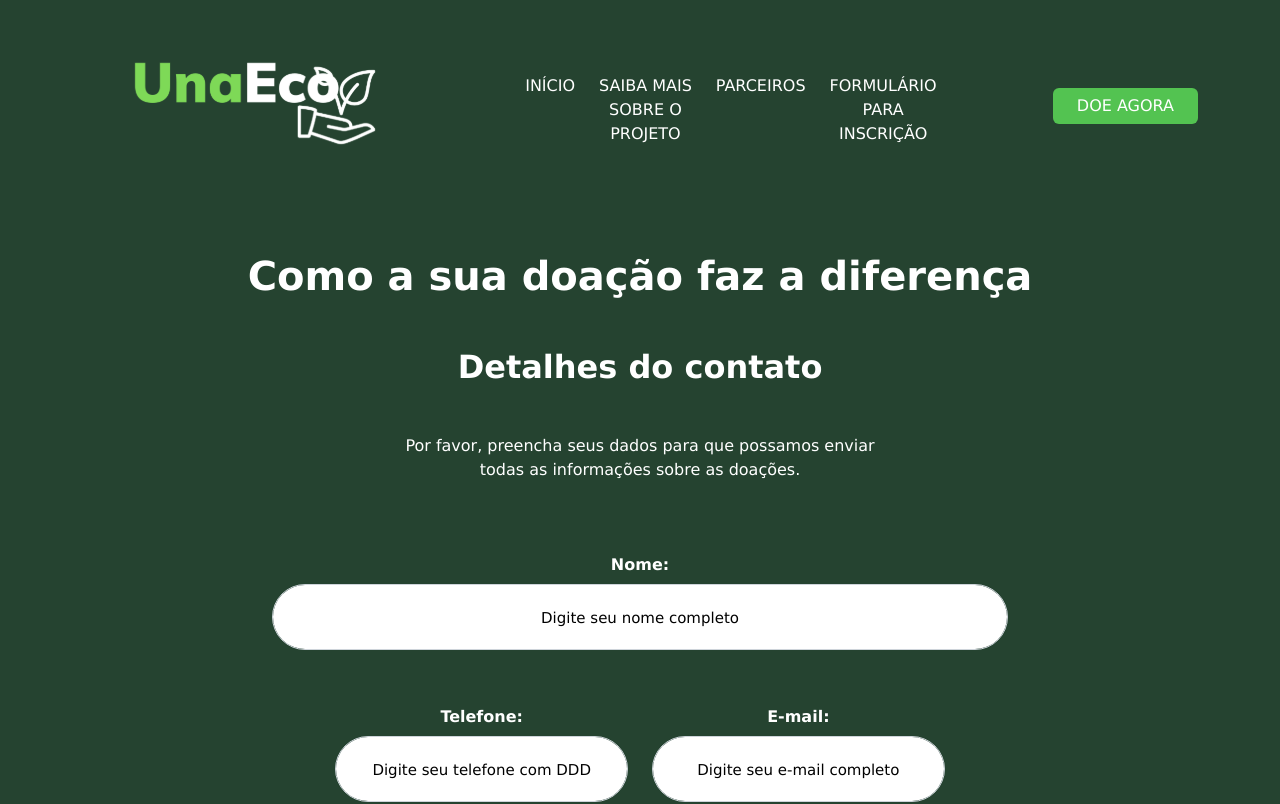
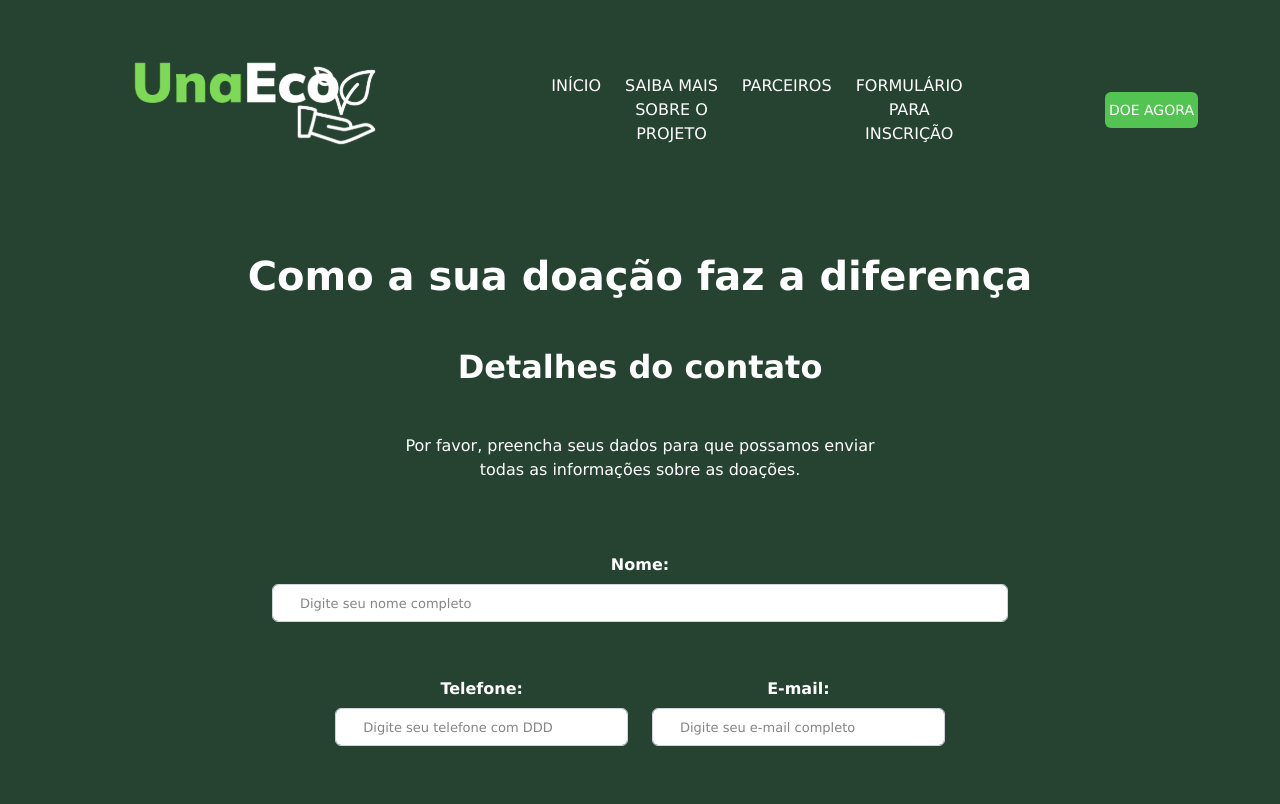
Before and after one commit to fredleonardo09/project-unaeco, a React (Create React App) app: page /Form in a window 1280 px wide. Shown: the top 804 px of the page. Built offline with nearby package versions, Linux system fonts and the light colour scheme.

Commit message:
Feitas correções no formulário

```diff
--- a/package.json
+++ b/package.json
@@ -7,6 +7,7 @@
     "@testing-library/jest-dom": "^5.16.5",
     "@testing-library/react": "^13.4.0",
     "@testing-library/user-event": "^13.5.0",
+    "bootstrap-icons": "^1.10.2",
     "react": "^18.2.0",
     "react-dom": "^18.2.0",
     "react-hook-form": "^7.39.6",
--- a/src/components/Navbar.js
+++ b/src/components/Navbar.js
@@ -1,4 +1,4 @@
-import { Link } from 'react-router-dom'
+import { NavLink } from 'react-router-dom'
 import '../global.css'
 import Logo from '../img/logo-principal.svg'
 
@@ -7,13 +7,13 @@ export default function Navbar(){
     return (
       <nav className="navbar navbar-expand-lg navbar-dark background-color-primary">
         <div className="container">
-          <Link to="/">
+          <NavLink to="/">
             <img
               src={Logo}
               alt="logo-principal"
               className="img-fluid px-5 my-5"
             />
-          </Link>
+          </NavLink>
           <button
             className="navbar-toggler me-3"
             type="button"
@@ -28,54 +28,52 @@ export default function Navbar(){
           <div className="collapse navbar-collapse" id="navbarSupportedContent">
             <ul className="navbar-nav me-auto mb-2 mb-lg-0 d-flex mx-auto mt-3">
               <li className="nav-item">
-                <Link
+                <NavLink
                   to="/"
-                  className="nav-link active text-center text-uppercase text-white me-2"
+                  className="nav-link active text-center text-uppercase text-white me-2 link-warning"
                   aria-current="page"
-
+                  activeClassName="active-link"
                 >
                   Início
-                </Link>
+                </NavLink>
               </li>
 
               <li className="nav-item">
-                <Link
+                <NavLink
                   to="/Project"
-                  className="nav-link text-center text-uppercase text-white me-2"
-
+                  className="nav-link text-center text-uppercase text-white me-2 link-warning"
+                  activeClassName="active-link"
                 >
                   Saiba mais <br />
                   sobre o <br />
                   projeto
-                </Link>
+                </NavLink>
               </li>
 
+              <li className="nav-item">
+                <NavLink
+                  to="/Collaboration"
+                  className="nav-link text-center text-uppercase text-white me-2 link-warning"
+                >
+                  Parceiros
+                </NavLink>
+              </li>
 
-                <li className="nav-item">
-
-                  <Link to="/Collaboration"
-                    className="nav-link text-center text-uppercase text-white me-2"
-
-                  >
-                    Parceiros
-                  </Link>
-                </li>
-
-
-                <li className="nav-item">
-                  <Link to="/Form"
-                    className="nav-link text-center text-uppercase text-white me-4"
-
-                  >
-                    Formulário<br />
-                    para<br />
-                    inscrição
-                  </Link>
-                </li>
-
+              <li className="nav-item">
+                <NavLink
+                  to="/Form"
+                  className="nav-link text-center text-uppercase text-white me-4 link-warning"
+                >
+                  Formulário
+                  <br />
+                  para
+                  <br />
+                  inscrição
+                </NavLink>
+              </li>
             </ul>
             <div className="nav-item d-flex justify-content-center ">
-              <button className="btn btn-success text-center text-uppercase mt-md-2 px-4">
+              <button className="btn btn-success text-center text-uppercase mt-md-3 px-1">
                 doe agora
               </button>
             </div>
--- a/src/global.css
+++ b/src/global.css
@@ -39,6 +39,8 @@
 .btn-success{
   background-color: var(--btn-color-primary);
   border: none;
+  font-size: 14px;
+  line-height: 24px;
 }
 
 a {
--- a/src/pages/Form/index.js
+++ b/src/pages/Form/index.js
@@ -1,3 +1,5 @@
+
+
 import Footer from "../../components/Footer";
 import Navbar from "../../components/Navbar";
 
@@ -5,6 +7,7 @@ import { FormContainer } from "./styled";
 import { useForm } from "react-hook-form";
 import { yupResolver } from "@hookform/resolvers/yup";
 import * as yup from "yup";
+
 
 const schema = yup
   .object({
@@ -18,17 +21,24 @@ export default function Form() {
   const {
     register,
     handleSubmit,
+    reset,
     formState: { errors },
   } = useForm({
     resolver: yupResolver(schema),
   });
 
 
-  function onSubmit(userData) {
-    alert("Cadastro realizado com sucesso")
 
 
-  }
+ const onSubmit = data => {
+   console.log(JSON.stringify(data, null, 2));
+   reset();
+ };
+
+
+
+
+
 
   return (
     <FormContainer>
@@ -64,10 +74,18 @@ export default function Form() {
                   {...register("name", { required: true })}
                   type="text"
                   id="name"
-                  className="form-control border-input text-center"
+                  className={`form-control ${
+                    errors.name?.message ? "is-invalid" : ""
+                  }`}
+                  border-input
+                  text-center
                   placeholder="Digite seu nome completo"
+
                 />
-                  <span className=""> {errors.name?.message}</span>
+                <span className="position-absolute text-center p-3 d-flex align-items-center">
+                  {" "}
+                  {errors.name?.message}
+                </span>
               </div>
               <div className="row justify-content-center my-5">
                 <div className="col-5">
@@ -82,10 +100,17 @@ export default function Form() {
                       {...register("telephone", { required: true })}
                       type="tel"
                       id="telefone"
-                      className="form-control border-input text-center"
+                      className={`form-control ${
+                        errors.telephone?.message ? "is-invalid" : ""
+                      }`}
+                      border-input
+                      text-center
                       placeholder="Digite seu telefone com DDD"
                     />
-                      <span className=""> {errors.telephone?.message}</span>
+                    <span className="position-absolute text-center p-3 d-flex align-items-center">
+                      {" "}
+                      {errors.telephone?.message}
+                    </span>
                   </div>
                 </div>
                 <div className="col-5">
@@ -98,17 +123,27 @@ export default function Form() {
                     </label>
                     <input
                       {...register("email", { required: true })}
-                      type="email"
+                      type="text"
                       id="email"
-                      className="form-control border-input text-center"
+                      className={`form-control ${
+                        errors.email?.message ? "is-invalid" : ""
+                      }`}
+                      border-input
+                      text-center
                       placeholder="Digite seu e-mail completo"
                     />
-                      <span className=""> {errors.email?.message}</span>
+                    <span className="position-absolute text-center p-3 d-flex align-items-center">
+                      {" "}
+                      {errors.email?.message}
+                    </span>
                   </div>
                 </div>
               </div>
               <div className="col text-center my-5">
-                <button className="btn btn-success px-4" type="submit">
+                <button
+                  type="submit"
+                  className="btn btn-success px-4 my-5"
+                >
                   Inscrever
                 </button>
               </div>
--- a/src/pages/Form/styled.js
+++ b/src/pages/Form/styled.js
@@ -10,13 +10,14 @@ export const FormContainer = styled.div`
   }
 
   input::placeholder {
-    color: #000000;
-    font-size: 15px;
+    color: #858585;
+    opacity: calc();
+    font-size: 13px;
     padding: 15px;
   }
 
   span {
     color: #dab927;
-
+    font-size: 12px;
   }
 `;
--- a/src/pages/Home/index.js
+++ b/src/pages/Home/index.js
@@ -1,4 +1,4 @@
-import { Link } from "react-router-dom";
+import { Link, NavLink } from "react-router-dom";
 
 import Navbar from "../../components/Navbar";
 import Footer from "../../components/Footer";
@@ -134,7 +134,7 @@ export default function Home() {
             <div className="col ">
               <img src={Chico} alt="Chico-Mendes" className="img-fluid" />
             </div>
-            <div className="col" style={{ zIndex: 1, marginLeft: "-20%" }}>
+            <div className="col" style={{ zIndex: 1, marginLeft: "-12%" }}>
               <p className="fw-bold fs-3 text-center ms-md-1">
                 Chico Mendes{" "}
                 <span className="fs-4 fw-light">Ambientalista</span>
@@ -152,7 +152,7 @@ export default function Home() {
             </div>
           </div>
           <div className="row row-cols-2 px-2 row-cols-lg-3 my-5 d-flex justify-content-between">
-            <div className="col">
+            <div className="col g-2">
               <img
                 src={BannerNoticia}
                 alt="banner noticias 1"
@@ -161,7 +161,7 @@ export default function Home() {
               <p className="fw-light my-4">21 de Novembro 2022</p>
               <Link
                 to="/News"
-                className="fw-semibold fs-3 my-4 text-decoration-none text-decoration"
+                className="fw-semibold fs-5 my-4 text-decoration-none text-decoration"
               >
                 Imazon estima desmatamento na Amazônia.
               </Link>
@@ -170,38 +170,38 @@ export default function Home() {
                 hora extra nos últimos tempos...
               </p>
             </div>
-            <div className="col">
+            <div className="col g-2">
               <img
                 src={BannerNoticiatwo}
                 alt="banner noticias 2"
                 className="img-fluid"
               />
               <p className="fw-light my-4">23 de Novembro 2022</p>
-              <a
+              <NavLink
                 href="#"
-                className="fw-semibold fs-3 my-4 text-decoration-none text-decoration"
+                className="fw-semibold fs-5 my-4 text-decoration-none text-decoration"
               >
                 Conheça 9 macacos do Brasil ameaçados de extinção.
-              </a>
+              </NavLink>
               <p className="my-4 text-black">
                 Veja algumas espécies de primatas brasileiros que correm risco
                 de desaparecerem do planeta!
               </p>
             </div>
-            <div className="col">
+            <div className="col g-2">
               <img
                 src={BannerNoticiathree}
                 alt="banner noticias 3"
                 className="img-fluid"
               />
               <p className="fw-light my-4">24 de Novembro 2022</p>
-              <a
+              <NavLink
                 href="#"
-                className="fw-semibold fs-3 my-4 text-decoration-none text-decoration"
+                className="fw-semibold fs-5 my-4 text-decoration-none text-decoration"
               >
                 Extintas e ameaçadas: livro reúne fotos e informações de aves
                 brasileiras.
-              </a>
+              </NavLink>
               <p className="my-4 text-black">
                 303 espécies e subespécies encontradas no Brasil correm risco de
                 extinção; obra poderá ser adquirida a partir de 11 de agosto.
```
Also changed, not shown: src/components/Footer.js (+6 -1 lines), public/assets/mobile-home-screenshot.png (added), 1 other file (tests, documents, lock files or other folders).
